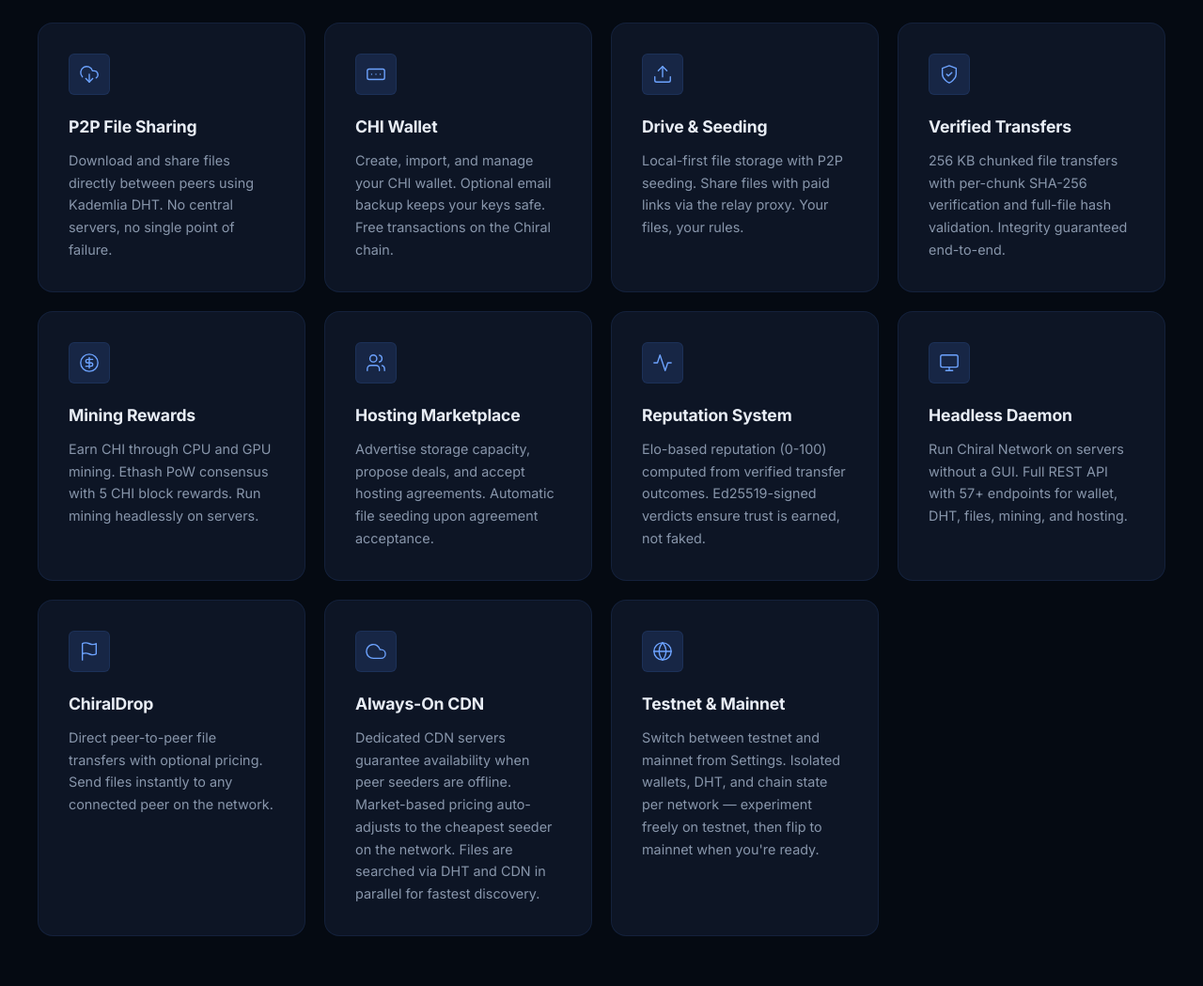
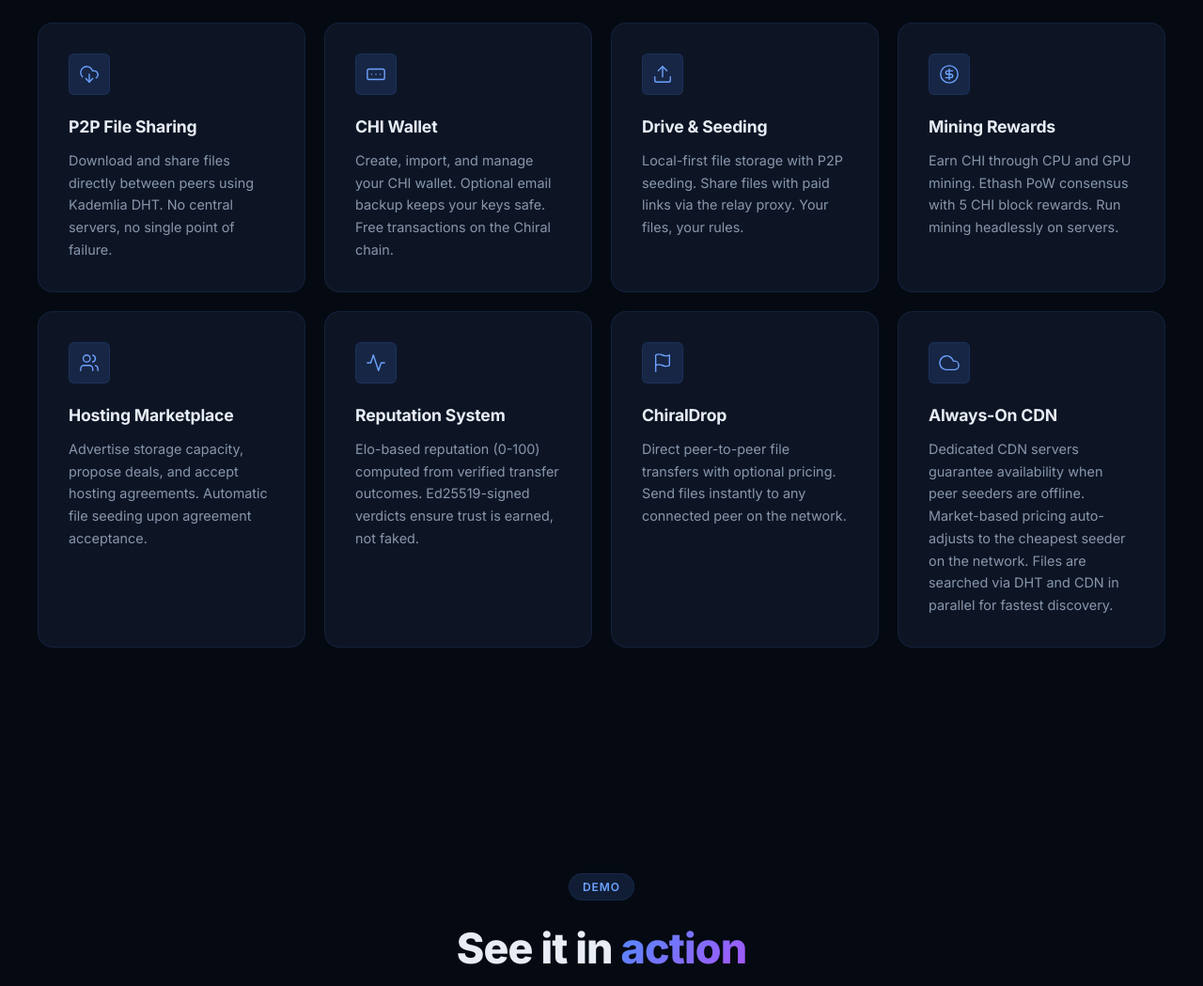
Before and after one commit to chiral-network/chiral-network-website, a plain HTML site: page index.html in a window 1280 px wide. Shown: the part 1240-2289 px from the top of the page at 94% size. Drawn offline with Linux system fonts and the light colour scheme.

Commit message:
chore: launch date → May 22, trim features to 8, update chain id
- Launch countdown: May 7 → May 22, 2026
- Chain ID: 98765 → 98763 (freshnet is now the default network)
- Remove Verified Transfers, Headless Daemon, and Testnet & Mainnet
  feature cards — not relevant to the typical user (integrity is
  baseline; daemon and network-switching are power-user concerns)

Co-Authored-By: Claude Opus 4.7 (1M context) <noreply@anthropic.com>

```diff
--- a/index.html
+++ b/index.html
@@ -81,7 +81,7 @@
           <span class="countdown-unit">Seconds</span>
         </div>
       </div>
-      <div class="countdown-date">May 7, 2026</div>
+      <div class="countdown-date">May 22, 2026</div>
     </div>
   </section>
 
@@ -128,17 +128,6 @@
         <div class="feature-card">
           <div class="feature-icon">
             <svg viewBox="0 0 24 24" fill="none" stroke="currentColor" stroke-width="1.5" stroke-linecap="round" stroke-linejoin="round">
-              <path d="M12 22s8-4 8-10V5l-8-3-8 3v7c0 6 8 10 8 10z"/>
-              <path d="m9 12 2 2 4-4"/>
-            </svg>
-          </div>
-          <h3>Verified Transfers</h3>
-          <p>256 KB chunked file transfers with per-chunk SHA-256 verification and full-file hash validation. Integrity guaranteed end-to-end.</p>
-        </div>
-
-        <div class="feature-card">
-          <div class="feature-icon">
-            <svg viewBox="0 0 24 24" fill="none" stroke="currentColor" stroke-width="1.5" stroke-linecap="round" stroke-linejoin="round">
               <circle cx="12" cy="12" r="10"/><path d="M16 8h-6a2 2 0 1 0 0 4h4a2 2 0 1 1 0 4H8"/><path d="M12 18V6"/>
             </svg>
           </div>
@@ -169,16 +158,6 @@
         <div class="feature-card">
           <div class="feature-icon">
             <svg viewBox="0 0 24 24" fill="none" stroke="currentColor" stroke-width="1.5" stroke-linecap="round" stroke-linejoin="round">
-              <rect x="2" y="3" width="20" height="14" rx="2"/><line x1="8" y1="21" x2="16" y2="21"/><line x1="12" y1="17" x2="12" y2="21"/>
-            </svg>
-          </div>
-          <h3>Headless Daemon</h3>
-          <p>Run Chiral Network on servers without a GUI. Full REST API with 57+ endpoints for wallet, DHT, files, mining, and hosting.</p>
-        </div>
-
-        <div class="feature-card">
-          <div class="feature-icon">
-            <svg viewBox="0 0 24 24" fill="none" stroke="currentColor" stroke-width="1.5" stroke-linecap="round" stroke-linejoin="round">
               <path d="M4 15s1-1 4-1 5 2 8 2 4-1 4-1V3s-1 1-4 1-5-2-8-2-4 1-4 1z"/><line x1="4" y1="22" x2="4" y2="15"/>
             </svg>
           </div>
@@ -196,15 +175,6 @@
           <p>Dedicated CDN servers guarantee availability when peer seeders are offline. Market-based pricing auto-adjusts to the cheapest seeder on the network. Files are searched via DHT and CDN in parallel for fastest discovery.</p>
         </div>
 
-        <div class="feature-card">
-          <div class="feature-icon">
-            <svg viewBox="0 0 24 24" fill="none" stroke="currentColor" stroke-width="1.5" stroke-linecap="round" stroke-linejoin="round">
-              <circle cx="12" cy="12" r="10"/><line x1="2" y1="12" x2="22" y2="12"/><path d="M12 2a15.3 15.3 0 0 1 4 10 15.3 15.3 0 0 1-4 10 15.3 15.3 0 0 1-4-10 15.3 15.3 0 0 1 4-10z"/>
-            </svg>
-          </div>
-          <h3>Testnet &amp; Mainnet</h3>
-          <p>Switch between testnet and mainnet from Settings. Isolated wallets, DHT, and chain state per network — experiment freely on testnet, then flip to mainnet when you're ready.</p>
-        </div>
       </div>
     </div>
   </section>
@@ -465,7 +435,7 @@
       <div class="chain-specs">
         <div class="chain-spec">
           <span class="chain-spec-label">Chain ID</span>
-          <span class="chain-spec-value">98765</span>
+          <span class="chain-spec-value">98763</span>
         </div>
         <div class="chain-spec">
           <span class="chain-spec-label">Consensus</span>
@@ -496,7 +466,7 @@
     <div class="section-inner">
       <div class="cta-content">
         <h2>Ready to join the network?</h2>
-        <p>Chiral Network launches <strong>May 7, 2026</strong>. A peer-powered platform for sharing, hosting, and earning from files.</p>
+        <p>Chiral Network launches <strong>May 22, 2026</strong>. A peer-powered platform for sharing, hosting, and earning from files.</p>
         <div class="cta-actions">
           <a href="#features" class="btn btn-primary btn-large">Explore the Platform</a>
         </div>
--- a/script.js
+++ b/script.js
@@ -2,7 +2,7 @@
 
 // Countdown Timer
 (function () {
-  const target = new Date('2026-05-07T00:00:00Z').getTime();
+  const target = new Date('2026-05-22T00:00:00Z').getTime();
 
   function update() {
     const now = Date.now();
```
